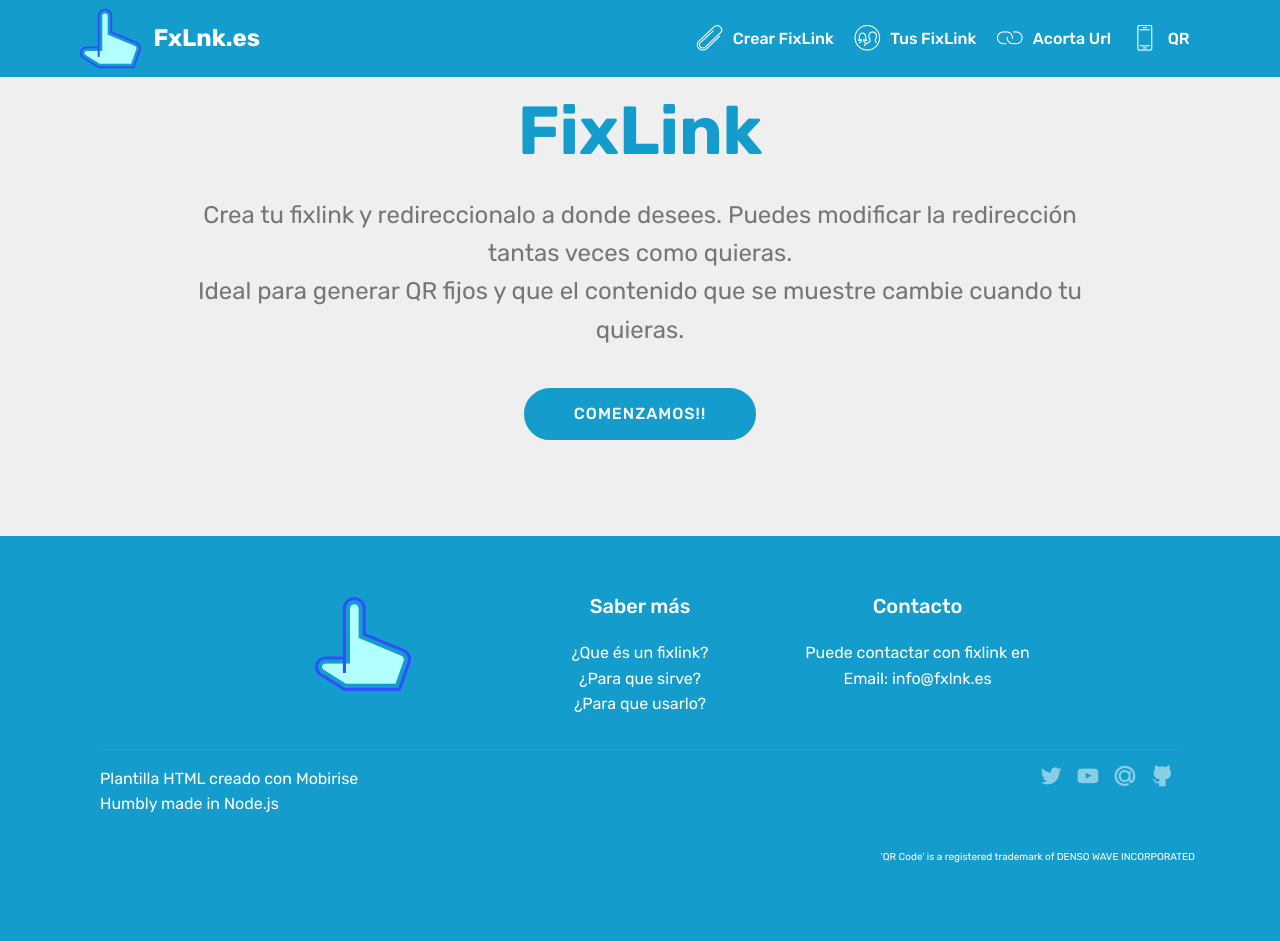
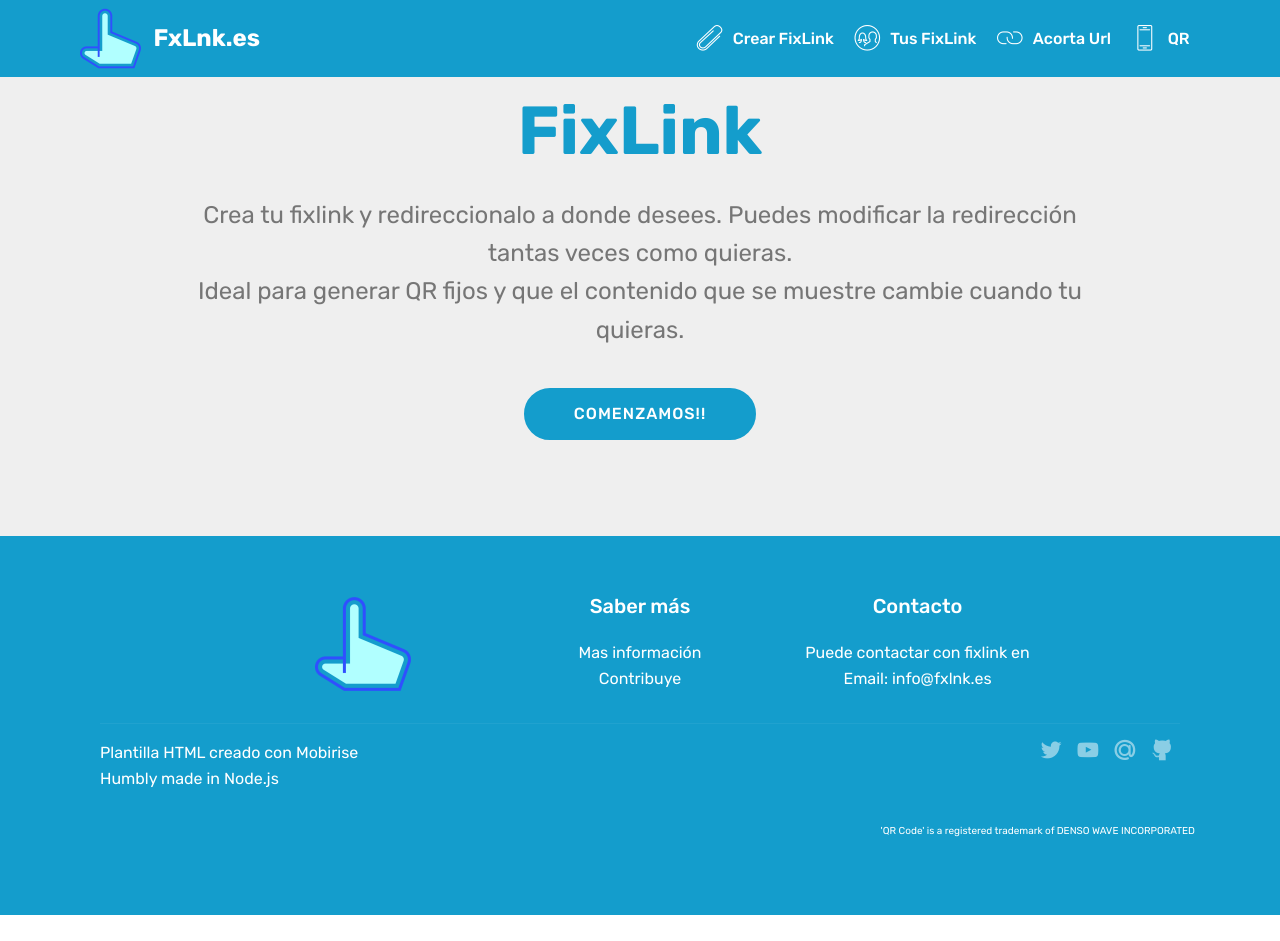
Before and after one commit to jmartingi/fxlnk, a website: page public/index.html in a window 1280 px wide. After the commit the page ends 915 px from the top, so only its background shows below. Drawn offline with Linux system fonts and the light colour scheme; files whose address does not match are found by name.

Commit message:
Cambios de presentación en index.html

```diff
--- a/public/index.html
+++ b/public/index.html
@@ -118,9 +118,8 @@
                     Saber más
                 </h5>
                 <p class="mbr-text">
-                    ¿Que és un fixlink?
-                     <br>¿Para que sirve?
-                     <br>¿Para que usarlo?
+                    Mas información
+                     <br>Contribuye
                 </p>
             </div>
             <div class="col-12 col-md-3 mbr-fonts-style display-7">
```
Also changed, not shown: .github/workflows/master_fxlnk.yml (deleted).
